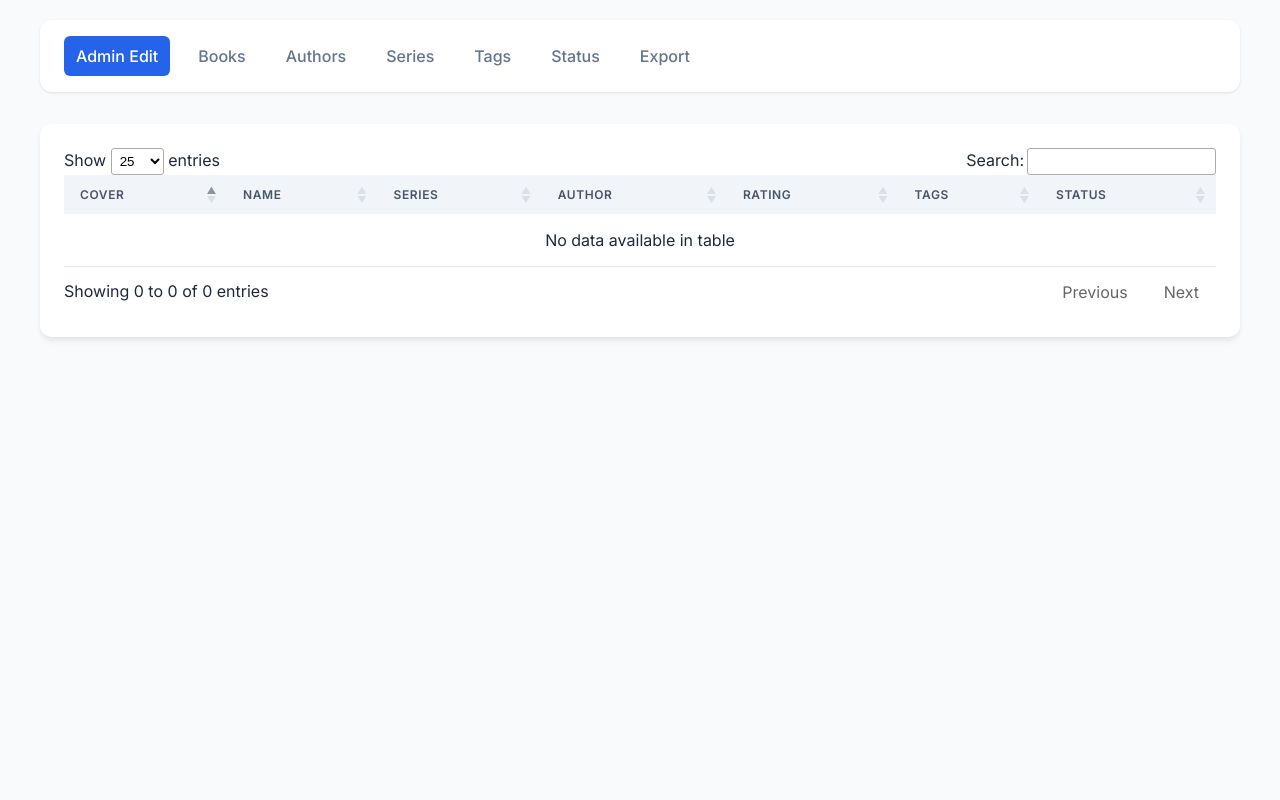
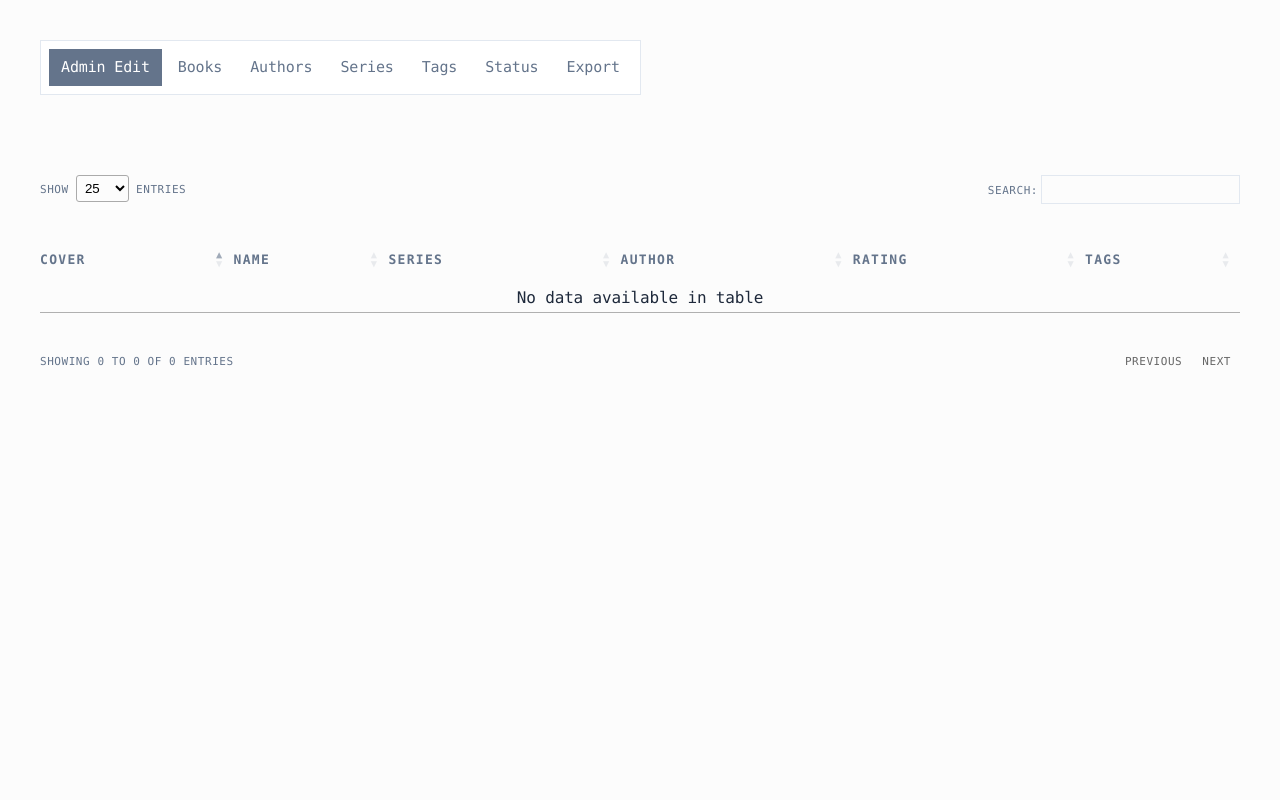
Before and after one commit to ynoir/book_db, a Django app: page /books/tags/1/ in a window 1280 px wide. Run offline with Django 4.2, Linux system fonts and the light colour scheme; data that the repository does not hold is empty; some libraries are stand-ins or nearby versions.

Commit message:
More minimalistic style

```diff
--- a/books/templates/base.html
+++ b/books/templates/base.html
@@ -6,48 +6,80 @@
         <link rel="stylesheet" href="https://cdn.datatables.net/1.12.1/css/jquery.dataTables.min.css">
         <style>
             :root {
-                --primary: #2563eb;
-                --bg: #f8fafc;
+                --primary: #64748b;
+                --primary-muted: #f1f5f9;
+                --bg: #fcfcfc;
                 --text: #1e293b;
+                --text-muted: #64748b;
                 --border: #e2e8f0;
                 --card-bg: #ffffff;
+                --mono: ui-monospace, SFMono-Regular, Menlo, Monaco, Consolas, "Liberation Mono", "Courier New", monospace;
             }
             body {
-                font-family: 'Inter', -apple-system, sans-serif;
+                font-family: var(--mono);
                 background-color: var(--bg);
                 color: var(--text);
                 margin: 0;
-                padding: 20px;
-                line-height: 1.5;
+                padding: 40px 20px;
+                line-height: 1.6;
+                font-size: 15px;
+                letter-spacing: -0.01em;
             }
             nav {
                 background: var(--card-bg);
-                padding: 1rem 1.5rem;
-                border-radius: 12px;
-                box-shadow: 0 1px 3px rgba(0,0,0,0.1);
-                margin-bottom: 2rem;
+                padding: 0.5rem;
+                border: 1px solid var(--border);
+                border-radius: 0;
+                margin-bottom: 3rem;
                 display: flex;
-                gap: 1rem;
+                gap: 0.25rem;
                 align-items: center;
                 flex-wrap: wrap;
+                max-width: fit-content;
             }
             nav a {
                 text-decoration: none;
-                color: #64748b;
-                font-weight: 500;
-                transition: color 0.2s;
-                padding: 0.5rem 0.75rem;
-                border-radius: 6px;
+                color: var(--text-muted);
+                transition: all 0.1s;
+                padding: 0.4rem 0.75rem;
             }
             nav a:hover {
-                color: var(--primary);
-                background: #eff6ff;
+                color: var(--text);
+                background: var(--primary-muted);
             }
             .container {
                 max-width: 1200px;
                 margin: 0 auto;
             }
-            hr { border: 0; border-top: 1px solid var(--border); margin: 1rem 0; display: none; }
+            table {
+                width: 100%;
+                border-collapse: collapse;
+                margin: 1rem 0;
+            }
+            th, td {
+                padding: 12px 0;
+                border-bottom: 1px solid var(--border);
+                text-align: left;
+            }
+            th {
+                color: var(--text-muted);
+                font-size: 11px;
+                text-transform: uppercase;
+                letter-spacing: 0.05em;
+                font-weight: 600;
+            }
+            a {
+                color: var(--text);
+                text-decoration: underline;
+                text-decoration-color: var(--border);
+                text-underline-offset: 3px;
+                transition: all 0.15s;
+            }
+            a:hover {
+                color: var(--primary);
+                text-decoration-color: var(--primary);
+            }
+            hr { display: none; }
         </style>
         <script
                           src="https://code.jquery.com/jquery-3.6.0.min.js"
--- a/books/templates/books/authors.html
+++ b/books/templates/books/authors.html
@@ -3,7 +3,7 @@
 {% block content %}
 <table id="table" data-page-length='100'>
     <thead>
-        <td>Name</td>
+        <th>Name</th>
     </thead>
     <tbody>
         {% for author in authors %}
--- a/books/templates/books/books.html
+++ b/books/templates/books/books.html
@@ -3,93 +3,128 @@
 {% block content %}
 <style>
     .table-container {
-        background: var(--card-bg);
-        padding: 1.5rem;
-        border-radius: 12px;
-        box-shadow: 0 4px 6px -1px rgba(0,0,0,0.1);
+        background: transparent;
+        padding: 0;
+        border: none;
     }
     #table {
-        border-collapse: separate;
-        border-spacing: 0;
+        border-collapse: collapse;
         width: 100% !important;
-        border: none;
+        background: transparent;
+        --border: none;
     }
     #table thead th {
-        background: #f1f5f9;
-        color: #475569;
+        background: transparent;
+        color: var(--text-muted);
         text-transform: uppercase;
-        font-size: 0.75rem;
+        font-size: 13px;
         font-weight: 600;
-        letter-spacing: 0.05em;
-        padding: 12px 16px;
+        letter-spacing: 0.1em;
+        padding: 16px 0;
         border: none;
+        border-bottom: 2px solid var(--border);
     }
     #table tbody td {
-        padding: 16px;
-        vertical-align: middle;
+        padding: 5px 0;
+        vertical-align: top;
         border-bottom: 1px solid var(--border);
+        color: var(--text);
+        font-size: 16px;
+    }
+    .cover-cell {
+        padding-right: 40px !important;
+        width: 120px;
     }
     #table tbody tr:hover {
-        background-color: #f8fafc;
+        background-color: #fafafa;
     }
     .cover-img {
-        width: 60px;
-        height: 80px;
+        width: 120px;
+        height: 168px;
         object-fit: cover;
-        border-radius: 6px;
-        box-shadow: 0 2px 4px rgba(0,0,0,0.1);
-        transition: transform 0.2s;
-    }
-    .cover-img:hover {
-        transform: scale(1.1);
+        border-radius: 0;
+        box-shadow: 0 4px 12px rgba(0,0,0,0.08);
+        border: 1px solid var(--border);
     }
     .tag-list {
         display: flex;
-        flex-wrap: wrap;
+        flex-direction: column;
         gap: 4px;
         padding: 0;
         margin: 0;
         list-style: none;
     }
     .tag-item a {
-        background: #e0f2fe;
-        color: #0369a1;
-        font-size: 0.7rem;
-        padding: 2px 8px;
-        border-radius: 9999px;
-        text-decoration: none;
-        font-weight: 500;
+        background: transparent;
+        color: var(--text-muted);
+        font-size: 16px;
+        padding: 0;
+        border-radius: 0;
+        text-decoration: underline;
+        text-decoration-color: var(--border);
     }
-    .tag-item a:hover { background: #bae6fd; }
-
-    .status-badge {
-        font-size: 0.75rem;
-        padding: 4px 10px;
-        border-radius: 6px;
-        background: #f1f5f9;
-        color: #475569;
-        text-decoration: none;
-        display: inline-block;
+    .tag-item a:hover {
+        color: var(--text);
+        text-decoration-color: var(--text);
     }
 
+    .rating-cell {
+        padding-right: 60px !important;
+    }
     .book-title {
         color: var(--text);
         font-weight: 600;
         text-decoration: none;
+        font-size: 16px;
+        display: block;
+        margin-bottom: 4px;
     }
-    .book-title:hover { color: var(--primary); }
+    .book-title:hover { text-decoration: underline; }
 
     .metadata-link {
-        color: #64748b;
+        color: var(--text-muted);
         text-decoration: none;
-        font-size: 0.9rem;
+        font-size: 16px;
     }
-    .metadata-link:hover { color: var(--primary); text-decoration: underline; }
+    .metadata-link:hover { color: var(--text); text-decoration: underline; }
 
     .loading-cover {
-        font-size: 0.7rem;
-        color: #94a3b8;
-        font-style: italic;
+        font-size: 12px;
+        color: var(--text-muted);
+        text-transform: uppercase;
+    }
+
+    .rating-value {
+        color: #fbbf24;
+        font-size: 16px;
+        font-weight: 600;
+    }
+
+    /* DataTables Overrides */
+    .dataTables_wrapper .dataTables_length,
+    .dataTables_wrapper .dataTables_filter,
+    .dataTables_wrapper .dataTables_info,
+    .dataTables_wrapper .dataTables_paginate {
+        color: var(--text-muted) !important;
+        font-size: 11px;
+        text-transform: uppercase;
+        letter-spacing: 0.05em;
+        margin: 2rem 0;
+    }
+    .dataTables_wrapper .dataTables_filter input {
+        background: transparent;
+        border: 1px solid var(--border);
+        border-radius: 0;
+        padding: 6px 10px;
+    }
+    .dataTables_wrapper .dataTables_paginate .paginate_button {
+        padding: 4px 8px !important;
+        border-radius: 0 !important;
+    }
+    .dataTables_wrapper .dataTables_paginate .paginate_button.current {
+        background: var(--text) !important;
+        border: 1px solid var(--text) !important;
+        color: var(--bg) !important;
     }
 </style>
 
@@ -103,7 +138,6 @@
             <th>Author</th>
             <th>Rating</th>
             <th>Tags</th>
-            <th>Status</th>
         </tr>
     </thead>
     <tbody>
@@ -129,8 +163,8 @@
                 <td>
                     <a href="/books/authors/{{book.author.id}}" class="metadata-link">{{ book.author.name }}</a>
                 </td>
-                <td>
-                    <span style="color: #f59e0b; font-weight: 600;">★ {{ book.rating }}</span>
+                <td class="rating-cell">
+                    <span class="rating-value">★ {{ book.rating }}</span>
                 </td>
                 <td>
                     <ul class="tag-list">
@@ -140,9 +174,6 @@
                             </li>
                         {% endfor %}
                     </ul>
-                </td>
-                <td>
-                    <a href="/books/statuss/{{book.status.id}}" class="status-badge">{{ book.status.name }}</a>
                 </td>
             </tr>
         {% endfor %}
--- a/books/templates/books/statuss.html
+++ b/books/templates/books/statuss.html
@@ -3,7 +3,7 @@
 {% block content %}
 <table id="table" data-page-length='100'>
     <thead>
-        <td>Name</td>
+        <th>Name</th>
     </thead>
     <tbody>
         {% for status in statuss %}
--- a/books/templates/books/tags.html
+++ b/books/templates/books/tags.html
@@ -3,7 +3,7 @@
 {% block content %}
 <table id="table" data-page-length='100'>
     <thead>
-        <td>Name</td>
+        <th>Name</th>
     </thead>
     <tbody>
         {% for tag in tags %}
```
Also changed, not shown: books/templates/books/index.html (+14 -1 lines).
